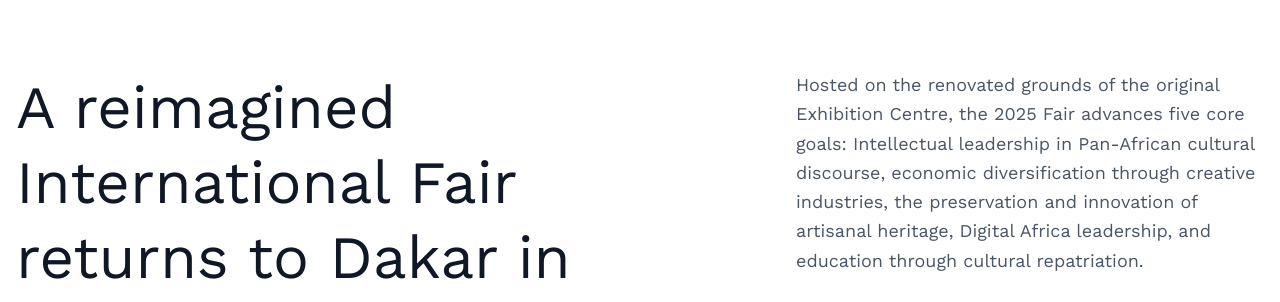
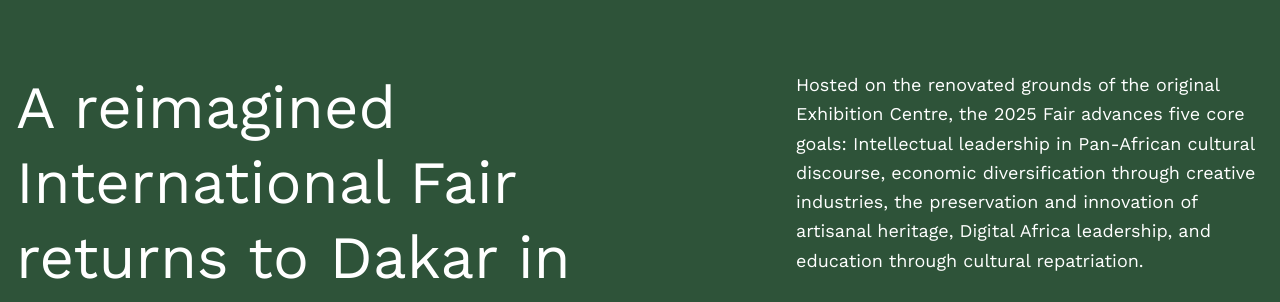
Before and after one commit to TaladeogoA/dakar-fair-2025, a Next.js app: page / in a window 1280 px wide. Shown: the part 826-1128 px from the top of the page. Built offline with nearby package versions, Linux system fonts and the light colour scheme.

Commit message:
feat: update About section styles for improved readability and visual contrast

```diff
--- a/src/app/page.tsx
+++ b/src/app/page.tsx
@@ -171,7 +171,7 @@ const Home = () => {
           </section>
 
           {/* About Dakar 2025 */}
-          <section className="py-24 px-4 bg-white">
+          <section className="py-24 px-4 bg-[#2E5339] text-white">
             <div className="max-w-7xl mx-auto">
               {/* Lede + body */}
               <div className="grid md:grid-cols-12 gap-10 md:gap-12 items-start">
@@ -181,7 +181,7 @@ const Home = () => {
                   whileInView={{ opacity: 1, y: 0 }}
                   transition={{ duration: 0.6, ease: "easeInOut" }}
                   viewport={{ once: true, amount: 0.3 }}
-                  className="md:col-span-7 text-4xl md:text-6xl leading-tight font-sans text-gray-900"
+                  className="md:col-span-7 text-4xl md:text-6xl leading-tight font-sans text-white"
                 >
                   A reimagined International Fair returns to Dakar in 2025. A landmark meeting point for film, design, music, and technology shaping the Pan-African future.
                 </motion.h2>
@@ -194,7 +194,7 @@ const Home = () => {
                   viewport={{ once: true, amount: 0.3 }}
                   className="md:col-span-5 md:pl-6"
                 >
-                  <p className="text-base md:text-lg text-gray-600 leading-relaxed">
+                  <p className="text-base md:text-lg text-white leading-relaxed">
                     Hosted on the renovated grounds of the original Exhibition Centre, the 2025 Fair advances five core goals: Intellectual leadership in Pan-African cultural discourse, economic diversification through creative industries, the
                     preservation and innovation of artisanal heritage, Digital Africa leadership, and education through cultural repatriation.
                   </p>
```
